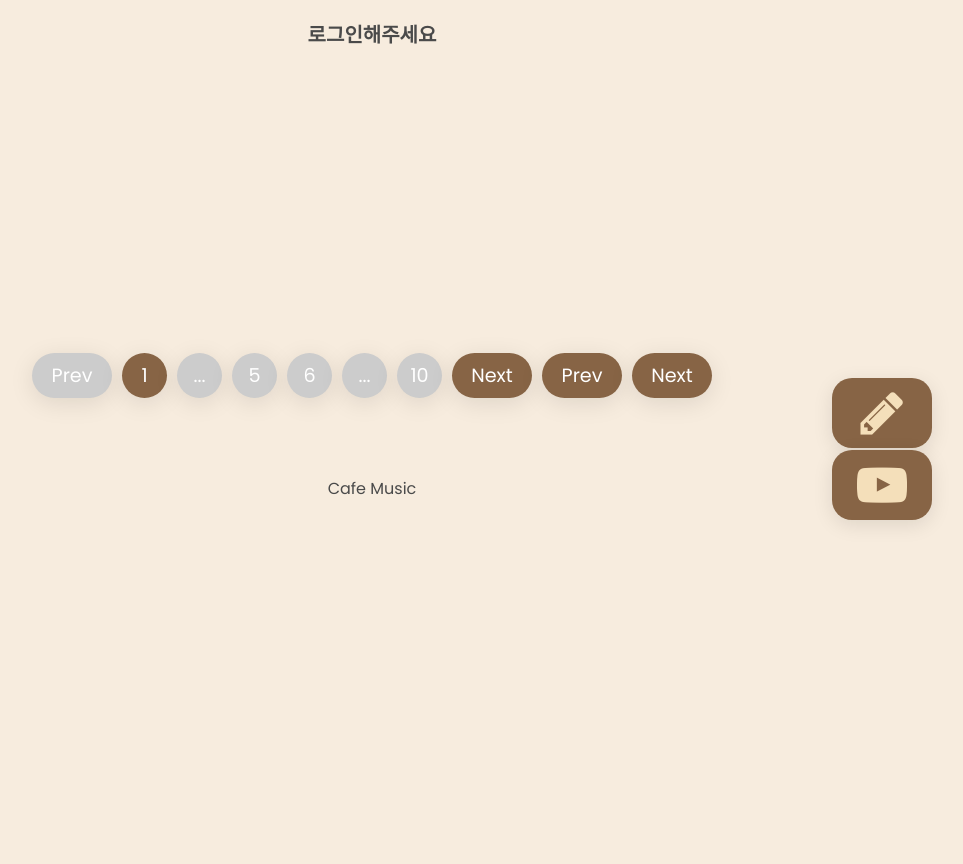
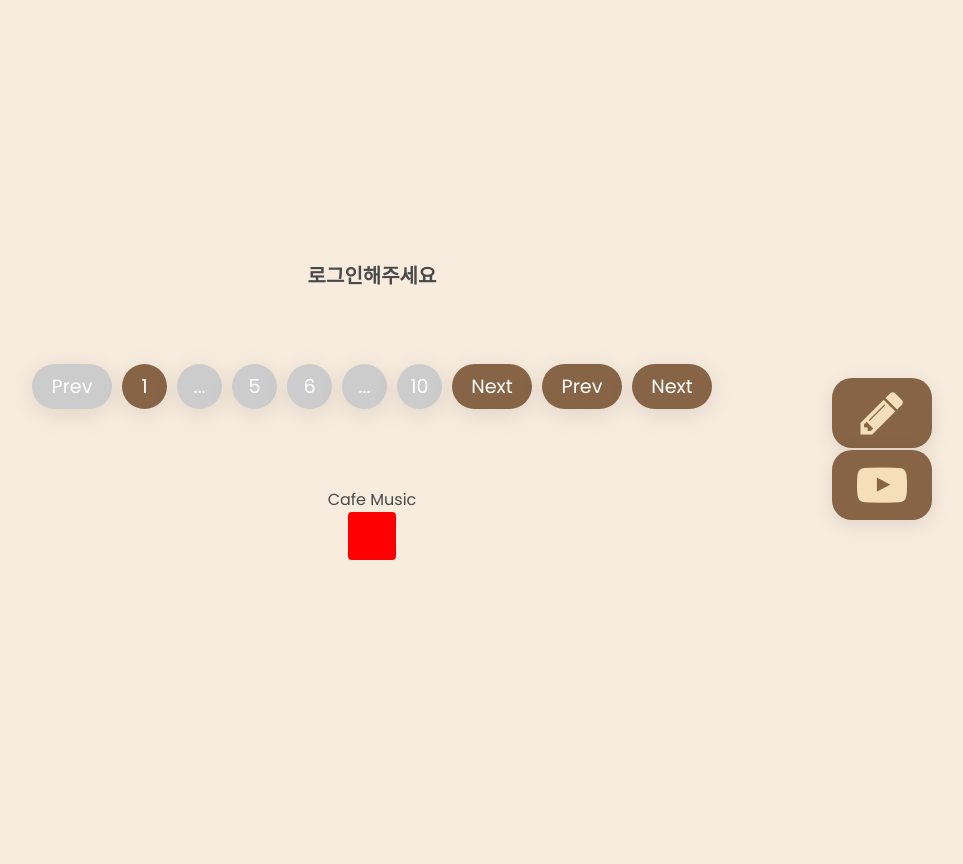
Before and after one commit to lkhun9311/innovationcamp_prj1, a Flask app: template templates/index.html in a window 1280 px wide. Shown: the part 200-1064 px from the top of the page, without its empty margins (268-1231 px from the left). Before the commit the page ends 725 px from the top, so only its background shows below. Run offline with Flask 2, Linux system fonts and the light colour scheme; the template is opened without the code that fills it, so the values that code supplies are empty; some web fonts are replaced.

Commit message:
fix: opening_message위치 수정

```diff
--- a/static/cafemusic_style.css
+++ b/static/cafemusic_style.css
@@ -0,0 +1,8 @@
+#cards-box2{
+    display: flex;
+    background-color: red;
+    width: 100%;
+    justify-content: center;
+    align-items: center;
+    flex-wrap: wrap;
+}
--- a/static/index_style.css
+++ b/static/index_style.css
@@ -37,12 +37,17 @@
 .main_page{
     margin: 0 auto;
     width: 90%;
+    padding-bottom: 5%;
+
     /*height: 100%;*/
     /*border: 1px solid black;*/
 }
+.opening_message_container{
+    padding: 20px;
+}
 .opening_message{
-    position: absolute;
-    top: 20px;
+    /*position: absolute;*/
+    /*top: 20px;*/
     font-size: 20px;
     font-weight: bold;
 }
--- a/static/pagination_style.css
+++ b/static/pagination_style.css
@@ -29,7 +29,7 @@
   align-items: center;
   flex-wrap: wrap;
   /*margin: 30px;*/
-    background-color: blue;
+  /*  background-color: blue;*/
 
 
 }
--- a/templates/index.html
+++ b/templates/index.html
@@ -74,11 +74,13 @@
 
 <section class="main_page">
     <div class="container">
-        {% if user_info.username %}
-        <span class="opening_message">{{ user_info.username }}님 환영합니다</span>
-        {% else %}
-        <span class="opening_message">로그인해주세요</span>
-        {% endif %}
+        <div class="opening_message_container">
+            {% if user_info.username %}
+            <span class="opening_message">{{ user_info.username }}님 환영합니다</span>
+            {% else %}
+            <span class="opening_message">로그인해주세요</span>
+            {% endif %}
+        </div>
         <div class="add_button">
             <i
                     aria-hidden="true"
@@ -130,7 +132,7 @@
             ></i>
         </div>
         <div class="mycards">
-            <div class="row row-cols-1 row-cols-md-4 g-4" id="cards-box2"></div>
+            <div class="card-content" id="cards-box2"></div>
         </div>
     </div>
 </section>
```
